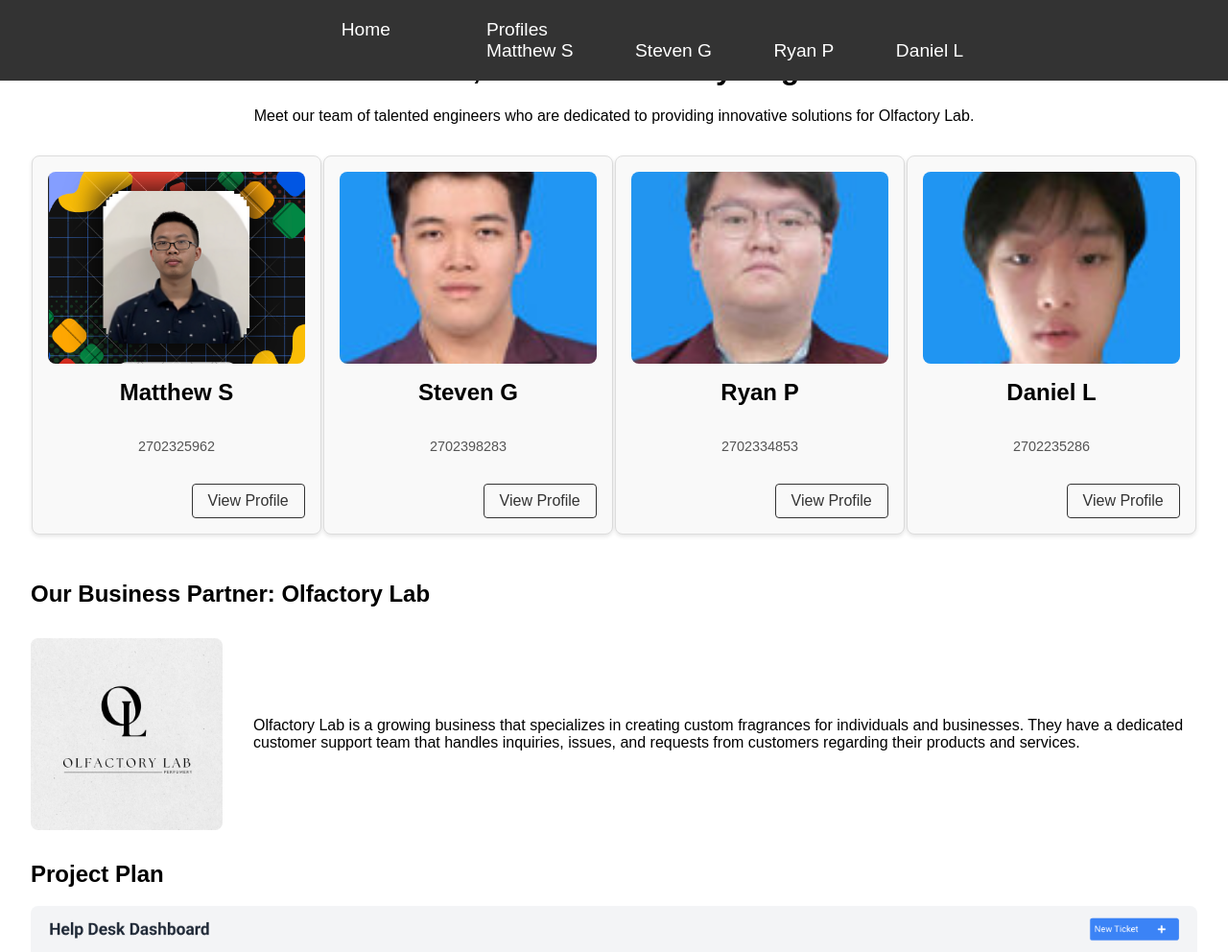
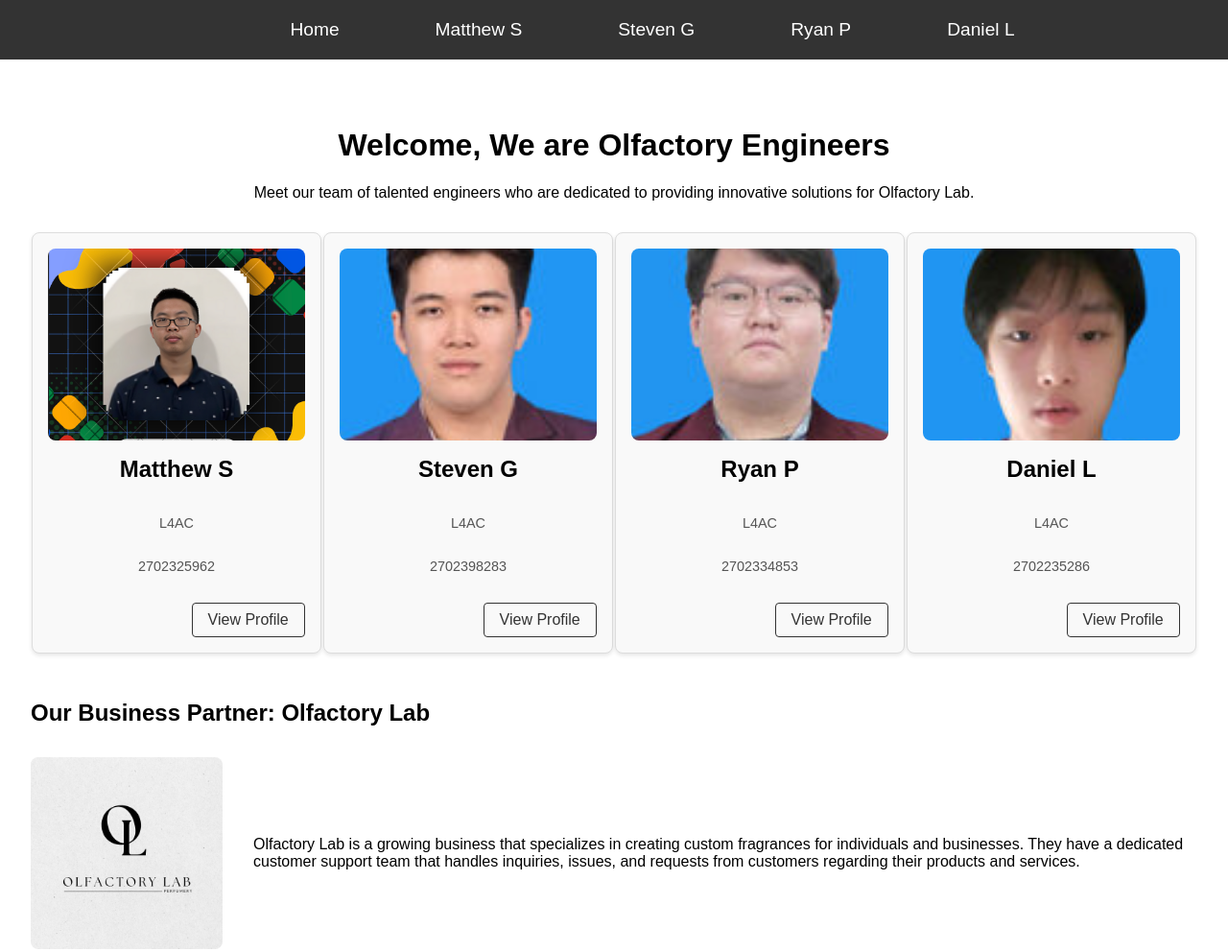
Before and after one commit to MS-092/2702325962_assignment2, a plain HTML site: page index.html in a window 1280 px wide. Shown: the top 992 px of the page at 96% size. Drawn offline with Linux system fonts and the light colour scheme.

Commit message:
Update index.html

```diff
--- a/index.html
+++ b/index.html
@@ -5,55 +5,53 @@
     <meta name="viewport" content="width=device-width, initial-scale=1.0">
     <title>Olfactory Engineers</title>
     <link rel="stylesheet" href="css/styles.css">
-
 </head>
 <body>
     <header>
-        <div class="hamburger" id="hamburger">
-            <div></div>
-            <div></div>
-            <div></div>
-        </div>
         <nav id="menu">
+            <div class="hamburger" id="hamburger">
+                <div></div>
+                <div></div>
+                <div></div>
+            </div>
             <ul>
                 <li><a href="index.html">Home</a></li>
-                <li class="dropdown">
-                    <a href="javascript:void(0)" class="dropbtn">Profiles</a>
-                    <div class="dropdown-content">
-                        <a href="profiles/profile1.html">Matthew S</a>
-                        <a href="profiles/profile2.html">Steven G</a>
-                        <a href="profiles/profile3.html">Ryan P</a>
-                        <a href="profiles/profile4.html">Daniel L</a>
-                    </div>
-                </li>
+                <li><a href="profiles/profile1.html">Matthew S</a></li>
+                <li><a href="profiles/profile2.html">Steven G</a></li>
+                <li><a href="profiles/profile3.html">Ryan P</a></li>
+                <li><a href="profiles/profile4.html">Daniel L</a></li>
             </ul>
         </nav>
     </header>
-    <main>
+    <main style="margin-top: 80px;">
         <h1>Welcome, We are Olfactory Engineers</h1>
         <p>Meet our team of talented engineers who are dedicated to providing innovative solutions for Olfactory Lab.</p>
         <div class="profile-cards">
             <div class="card">
                 <img src="images/profile.png" alt="Matthew">
                 <h2>Matthew S</h2>
+                <p>L4AC</p>
                 <p>2702325962</p>
                 <a href="profiles/profile1.html">View Profile</a>
             </div>
             <div class="card">
                 <img src="images/Steven.jpg" alt="Steven">
                 <h2>Steven G</h2>
+                <p>L4AC</p>
                 <p>2702398283</p>
                 <a href="profiles/profile2.html">View Profile</a>
             </div>
             <div class="card">
                 <img src="images/Ryan.jpg" alt="Ryan">
                 <h2>Ryan P</h2>
+                <p>L4AC</p>
                 <p>2702334853</p>
                 <a href="profiles/profile3.html">View Profile</a>
             </div>
             <div class="card">
                 <img src="images/Daniel.jpg" alt="Daniel">
                 <h2>Daniel L</h2>
+                <p>L4AC</p>
                 <p>2702235286</p>
                 <a href="profiles/profile4.html">View Profile</a>
             </div>
@@ -85,5 +83,6 @@
         </section>
     </main>
     <script src="js/scripts.js"></script>
+    <script src="js/rating.js"></script>
 </body>
 </html>
```
